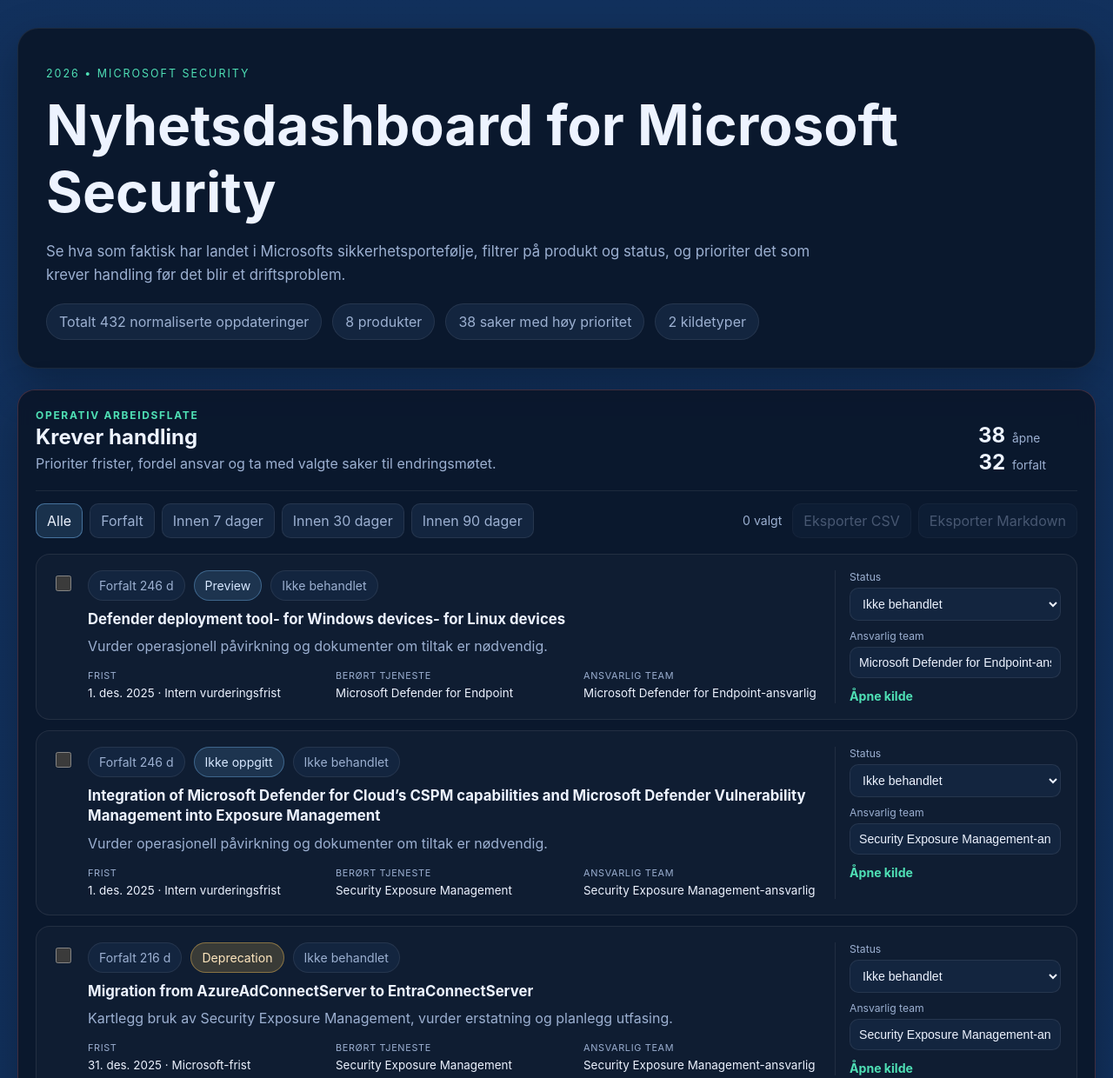
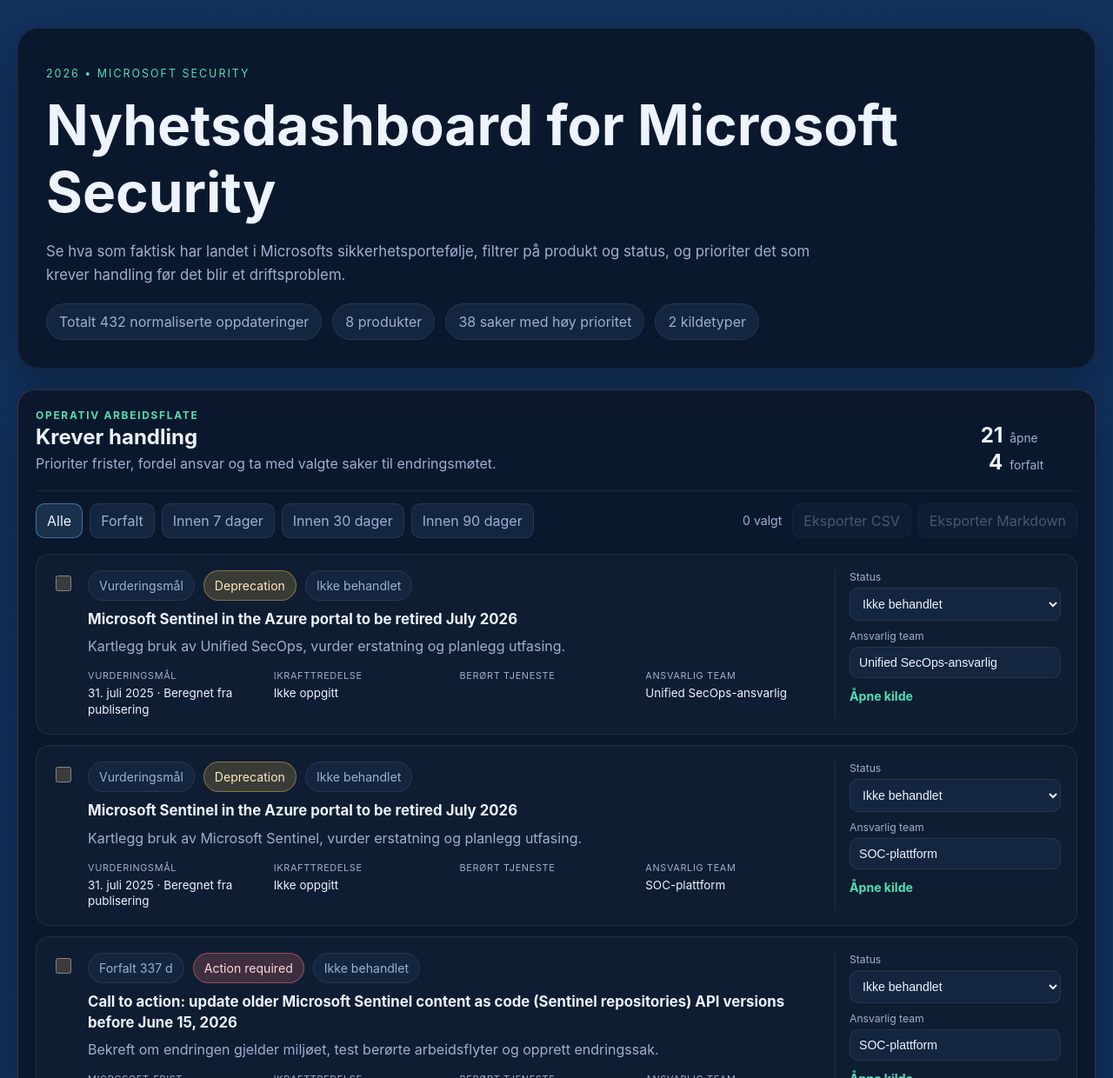
Before and after one commit to vstoms/microsoft-security-news-dashboard, a website with bundled scripts: page app/index.html in a window 1280 px wide. Shown: the top 1240 px of the page at 87% size. Built offline with nearby package versions, Linux system fonts and the light colour scheme.

Commit message:
Use structured Microsoft action dates

```diff
--- a/app/index.html
+++ b/app/index.html
@@ -123,7 +123,8 @@
           <h3></h3>
           <p class="action-suggestion"></p>
           <dl class="action-details">
-            <div><dt>Frist</dt><dd class="action-deadline"></dd></div>
+            <div><dt class="action-deadline-label">Frist</dt><dd class="action-deadline"></dd></div>
+            <div><dt>Ikrafttredelse</dt><dd class="action-effective"></dd></div>
             <div><dt>Berørt tjeneste</dt><dd class="action-service"></dd></div>
             <div><dt>Ansvarlig team</dt><dd class="action-team"></dd></div>
           </dl>
--- a/app/main.js
+++ b/app/main.js
@@ -83,33 +83,42 @@ function saveWorkflow() {
   try { localStorage.setItem(STORAGE_KEY, JSON.stringify(workflow)); } catch { /* Browser storage may be disabled. */ }
 }
 
-function parseVendorDeadline(item) {
-  const text = `${item.title} ${item.summary}`;
-  const months = { january: 0, february: 1, march: 2, april: 3, may: 4, june: 5, july: 6, august: 7, september: 8, october: 9, november: 10, december: 11 };
-  const match = text.match(/\b(January|February|March|April|May|June|July|August|September|October|November|December)\s+(\d{1,2})(?:st|nd|rd|th)?[,]?\s+(20\d{2})\b/i);
-  if (match) return { date: new Date(Number(match[3]), months[match[1].toLowerCase()], Number(match[2])), vendor: true };
-  const monthYear = text.match(/\b(January|February|March|April|May|June|July|August|September|October|November|December)\s+(20\d{2})\b/i);
-  if (monthYear) return { date: new Date(Number(monthYear[2]), months[monthYear[1].toLowerCase()] + 1, 0), vendor: true };
-  return null;
+function structuredDate(value) {
+  if (!value) return null;
+  const [year, month, day] = value.split('-').map(Number);
+  return new Date(year, month - 1, day);
+}
+
+function reviewTarget(item) {
+  const target = structuredDate(item.publishedAt);
+  target.setDate(target.getDate() + (item.releaseStage === 'Action required' ? 7 : 30));
+  return target;
 }
 
 function operationalize(item) {
-  const vendorDeadline = parseVendorDeadline(item);
-  const published = new Date(`${item.publishedAt}T12:00:00`);
-  const reviewDays = item.releaseStage === 'Action required' ? 7 : 30;
-  const deadline = vendorDeadline || { date: new Date(published.getTime() + reviewDays * 86400000), vendor: false };
+  const deadlineAt = structuredDate(item.deadlineAt);
+  const effectiveAt = structuredDate(item.effectiveAt);
+  const targetAt = deadlineAt || reviewTarget(item);
   const suggestedAction = item.releaseStage === 'Deprecation'
     ? `Kartlegg bruk av ${item.product}, vurder erstatning og planlegg utfasing.`
-    : item.releaseStage === 'Action required'
-      ? `Bekreft om endringen gjelder miljøet, test berørte arbeidsflyter og opprett endringssak.`
-      : `Vurder operasjonell påvirkning og dokumenter om tiltak er nødvendig.`;
+    : `Bekreft om endringen gjelder miljøet, test berørte arbeidsflyter og opprett endringssak.`;
   const saved = workflow[item.id] || {};
-  return { ...item, deadline: deadline.date, vendorDeadline: deadline.vendor, suggestedAction, team: saved.team || teamByCategory[item.category] || `${item.product}-ansvarlig`, status: saved.status || workflowStatuses[0] };
+  return {
+    ...item,
+    deadlineAt,
+    effectiveAt,
+    targetAt,
+    calculatedReviewTarget: !deadlineAt,
+    suggestedAction,
+    team: saved.team || teamByCategory[item.category] || `${item.product}-ansvarlig`,
+    status: saved.status || workflowStatuses[0]
+  };
 }
 
 const actionItems = newsItems
-  .filter((item) => item.releaseStage === 'Action required' || item.releaseStage === 'Deprecation' || item.impactLevel === 'Høy')
+  .filter((item) => item.releaseStage === 'Action required' || item.releaseStage === 'Deprecation')
   .map(operationalize);
+
 
 function dayDifference(date) {
   const today = new Date();
@@ -120,7 +129,8 @@ function dayDifference(date) {
 }
 
 function deadlineBadge(item) {
-  const days = dayDifference(item.deadline);
+  if (item.calculatedReviewTarget) return { text: 'Vurderingsmål', className: 'deadline-review' };
+  const days = dayDifference(item.targetAt);
   if (days < 0) return { text: `Forfalt ${Math.abs(days)} d`, className: 'deadline-overdue' };
   if (days === 0) return { text: 'Forfaller i dag', className: 'deadline-overdue' };
   if (days <= 7) return { text: `${days} d igjen`, className: 'deadline-soon' };
@@ -133,11 +143,11 @@ const dateFormatter = new Intl.DateTimeFormat('nb-NO', { day: 'numeric', month:
 function filteredActionItems() {
   const limit = Number(state.due);
   return actionItems.filter((item) => {
-    const days = dayDifference(item.deadline);
-    if (state.due === 'overdue') return days < 0;
+    const days = dayDifference(item.targetAt);
+    if (state.due === 'overdue') return !item.calculatedReviewTarget && days < 0;
     if (state.due === 'all') return true;
     return days >= 0 && days <= limit;
-  }).sort((a, b) => a.deadline - b.deadline || b.priorityScore - a.priorityScore);
+  }).sort((a, b) => a.targetAt - b.targetAt || b.priorityScore - a.priorityScore);
 }
 
 function matchesImpact(item, selected) {
@@ -179,7 +189,7 @@ function renderCriticalList() {
   const critical = filteredActionItems();
   el.criticalList.innerHTML = '';
   el.queueEmpty.hidden = critical.length > 0;
-  const overdue = actionItems.filter((item) => dayDifference(item.deadline) < 0 && item.status !== 'Fullført' && item.status !== 'Ignorert').length;
+  const overdue = actionItems.filter((item) => !item.calculatedReviewTarget && dayDifference(item.targetAt) < 0 && item.status !== 'Fullført' && item.status !== 'Ignorert').length;
   const open = actionItems.filter((item) => item.status !== 'Fullført' && item.status !== 'Ignorert').length;
   el.queueSummary.innerHTML = `<strong>${open}</strong><span>åpne</span><strong>${overdue}</strong><span>forfalt</span>`;
   for (const item of critical) {
@@ -195,8 +205,9 @@ function renderCriticalList() {
     badges[2].classList.add('status-badge');
     node.querySelector('h3').textContent = item.title;
     node.querySelector('.action-suggestion').textContent = item.suggestedAction;
-    node.querySelector('.action-deadline').textContent = `${dateFormatter.format(item.deadline)} · ${item.vendorDeadline ? 'Microsoft-frist' : 'Intern vurderingsfrist'}`;
-    node.querySelector('.action-service').textContent = item.product;
+    node.querySelector('.action-deadline-label').textContent = item.calculatedReviewTarget ? 'Vurderingsmål' : 'Microsoft-frist';
+    node.querySelector('.action-deadline').textContent = `${dateFormatter.format(item.targetAt)} · ${item.calculatedReviewTarget ? 'Beregnet fra publisering' : 'Oppgitt av Microsoft'}`;
+    node.querySelector('.action-effective').textContent = item.effectiveAt ? dateFormatter.format(item.effectiveAt) : 'Ikke oppgitt';
     node.querySelector('.action-team').textContent = item.team;
     const statusSelect = node.querySelector('.status-select');
     statusSelect.innerHTML = workflowStatuses.map((status) => `<option${status === item.status ? ' selected' : ''}>${status}</option>`).join('');
@@ -236,15 +247,35 @@ function downloadFile(filename, content, type) {
 }
 
 function exportCsv() {
-  const rows = [['Tittel', 'Foreslått tiltak', 'Berørt tjeneste', 'Ansvarlig team', 'Frist', 'Status', 'Kilde']];
-  for (const item of selectedActions()) rows.push([item.title, item.suggestedAction, item.product, item.team, item.deadline.toISOString().slice(0, 10), item.status, item.url]);
+  const rows = [['Tittel', 'Foreslått tiltak', 'Berørt tjeneste', 'Ansvarlig team', 'Frist / vurderingsmål', 'Ikrafttredelse', 'Status', 'Kilde']];
+  for (const item of selectedActions()) rows.push([
+    item.title,
+    item.suggestedAction,
+    item.product,
+    item.team,
+    `${item.targetAt.toISOString().slice(0, 10)} (${item.calculatedReviewTarget ? 'beregnet vurderingsmål' : 'Microsoft-frist'})`,
+    item.effectiveAt ? item.effectiveAt.toISOString().slice(0, 10) : '',
+    item.status,
+    item.url
+  ]);
   const csv = rows.map((row) => row.map((value) => `"${String(value).replaceAll('"', '""')}"`).join(',')).join('\r\n');
   downloadFile('security-actions.csv', `\uFEFF${csv}`, 'text/csv;charset=utf-8');
 }
 
 function exportMarkdown() {
   const lines = ['# Tiltak – Microsoft Security', '', `Eksportert ${dateFormatter.format(new Date())}`, ''];
-  for (const item of selectedActions()) lines.push(`## ${item.title}`, '', `- **Status:** ${item.status}`, `- **Frist:** ${dateFormatter.format(item.deadline)} (${item.vendorDeadline ? 'Microsoft-frist' : 'intern vurderingsfrist'})`, `- **Berørt tjeneste:** ${item.product}`, `- **Ansvarlig team:** ${item.team}`, `- **Foreslått tiltak:** ${item.suggestedAction}`, `- **Kilde:** ${item.url}`, '');
+  for (const item of selectedActions()) lines.push(
+    `## ${item.title}`,
+    '',
+    `- **Status:** ${item.status}`,
+    `- **${item.calculatedReviewTarget ? 'Vurderingsmål' : 'Microsoft-frist'}:** ${dateFormatter.format(item.targetAt)} (${item.calculatedReviewTarget ? 'beregnet fra publisering' : 'oppgitt av Microsoft'})`,
+    `- **Ikrafttredelse:** ${item.effectiveAt ? dateFormatter.format(item.effectiveAt) : 'Ikke oppgitt'}`,
+    `- **Berørt tjeneste:** ${item.product}`,
+    `- **Ansvarlig team:** ${item.team}`,
+    `- **Foreslått tiltak:** ${item.suggestedAction}`,
+    `- **Kilde:** ${item.url}`,
+    ''
+  );
   downloadFile('security-actions.md', lines.join('\n'), 'text/markdown;charset=utf-8');
 }
 
--- a/app/styles.css
+++ b/app/styles.css
@@ -47,7 +47,7 @@ body { margin: 0; background: radial-gradient(circle at top, #12315d, var(--bg)
 .action-select input { width: 18px; height: 18px; accent-color: var(--accent); }
 .action-content h3 { margin: 10px 0 7px; font-size: 1.05rem; line-height: 1.4; }
 .action-suggestion { margin: 0; color: var(--muted); line-height: 1.5; }
-.action-details { display: grid; grid-template-columns: repeat(3, minmax(0, 1fr)); gap: 12px; margin: 15px 0 0; }
+.action-details { display: grid; grid-template-columns: repeat(4, minmax(0, 1fr)); gap: 12px; margin: 15px 0 0; }
 .action-details dt { color: var(--muted); text-transform: uppercase; letter-spacing: .06em; font-size: .68rem; margin-bottom: 4px; }
 .action-details dd { margin: 0; font-size: .84rem; line-height: 1.4; }
 .action-controls { display: grid; gap: 10px; align-content: start; padding-left: 16px; border-left: 1px solid var(--border); }
@@ -59,6 +59,7 @@ body { margin: 0; background: radial-gradient(circle at top, #12315d, var(--bg)
 .deadline-soon { color: #ffe7be; background: rgba(255,200,87,.18); border-color: rgba(255,200,87,.42); }
 .deadline-upcoming { color: #d7e8ff; background: rgba(124,196,255,.14); border-color: rgba(124,196,255,.35); }
 .deadline-later { color: #d8ffec; background: rgba(89,211,155,.12); border-color: rgba(89,211,155,.3); }
+.deadline-review { color: #d7e8ff; background: rgba(124,196,255,.14); border-color: rgba(124,196,255,.35); }
 .queue-empty { margin-top: 4px; }
 .sr-only { position: absolute; width: 1px; height: 1px; padding: 0; margin: -1px; overflow: hidden; clip: rect(0,0,0,0); white-space: nowrap; border: 0; }
 .highlight-list { display: grid; grid-template-columns: repeat(3, minmax(0, 1fr)); gap: 20px; align-items: start; }
```
Also changed, not shown: scripts/build-dataset.mjs (+14 -5 lines), test/build-dataset.test.mjs (added, +33 -0 lines), app/data/news-data.js.
